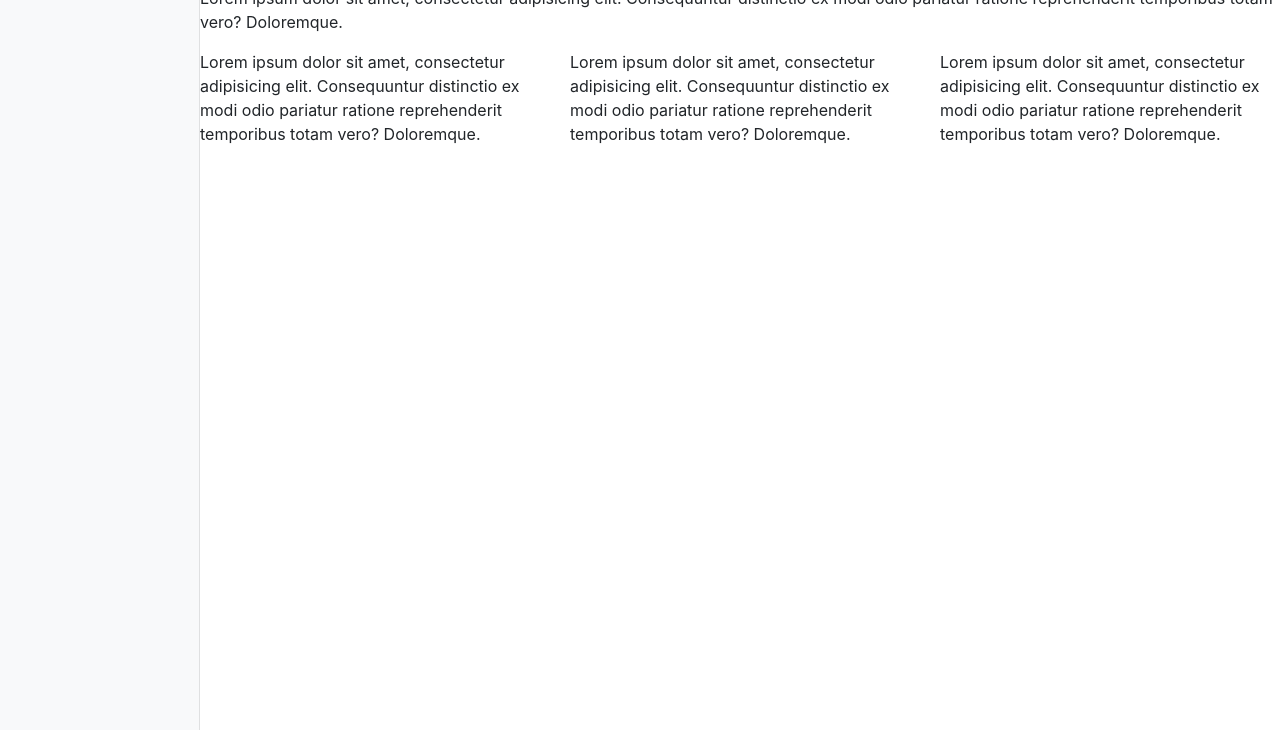
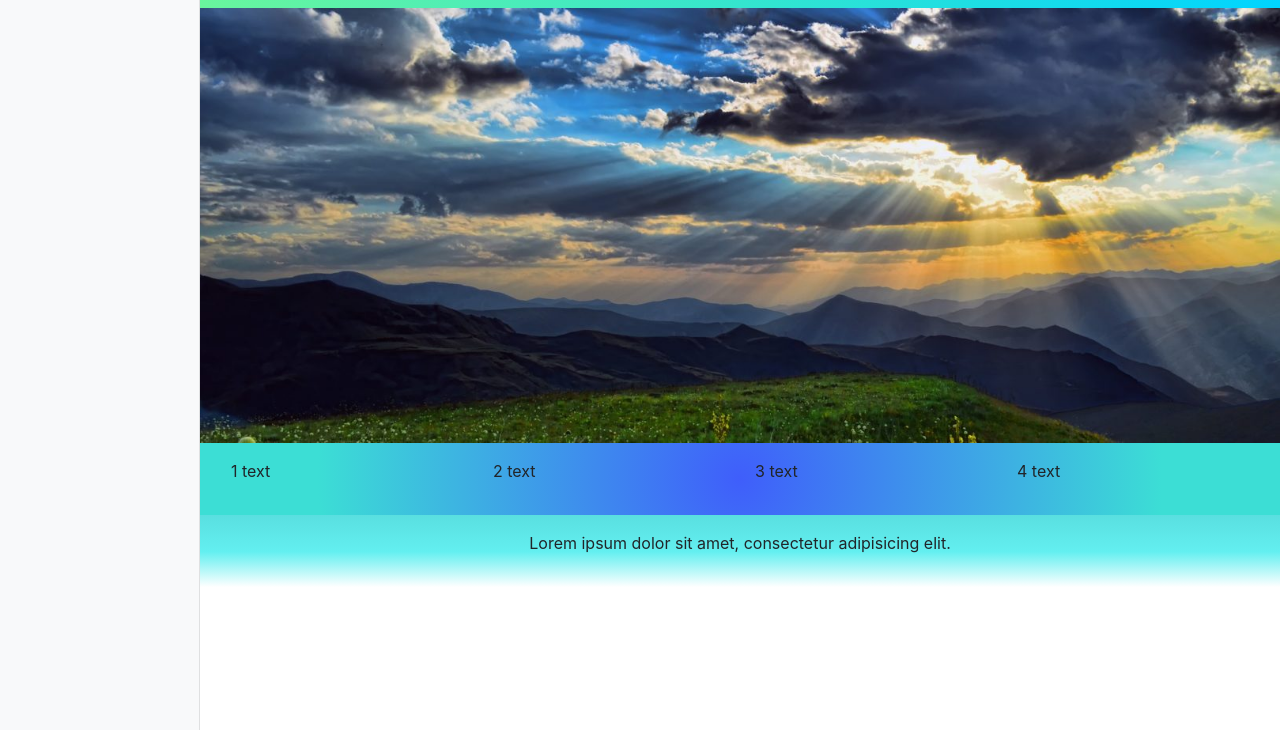
Before and after one commit to Mirror-Image/js-site-constructor, a website built with webpack: page src/index.html in a window 1280 px wide. Shown: the part 70-800 px from the top of the page. Built offline with nearby package versions, Linux system fonts and the light colour scheme.

Commit message:
add model

```diff
--- a/package.json
+++ b/package.json
@@ -23,6 +23,7 @@
   "homepage": "https://github.com/Mirror-Image/js-site-constructor#readme",
   "devDependencies": {
     "css-loader": "^4.2.2",
+    "file-loader": "^6.0.0",
     "html-webpack-plugin": "^4.3.0",
     "style-loader": "^1.2.1",
     "webpack": "^4.44.1",
--- /dev/null
+++ b/src/classes/blocks.js
@@ -0,0 +1,62 @@
+import {col, row} from "../utils";
+
+class Block {
+  constructor(value, options) {
+    this.value = value;
+    this.options = options;
+  }
+
+  toHTML() {
+    throw new Error("Method toHTML must be implemented!");
+  }
+}
+
+export class TitleBlock extends Block {
+  constructor(value, options) {
+    super(value, options);
+  }
+
+  toHTML() {
+    const {tag, styles} = this.options;
+
+    return row(col(`
+      <${tag}>${this.value}</${tag}>
+    `), styles);
+  }
+}
+
+export class ImageBlock extends Block {
+  constructor(value, options) {
+    super(value, options);
+  }
+
+  toHTML() {
+    const {alt, styles, imageStyles} = this.options;
+    const html = `<img src="${this.value}" alt="${alt}" style="${imageStyles}"/>`;
+
+    return row(html, styles);
+  }
+}
+
+export class TextColumnsBlock extends Block {
+  constructor(value, options) {
+    super(value, options);
+  }
+
+  toHTML() {
+    const html = this.value.map(item => col(`<p>${item}</p>`))
+    return row(html.join(" "), this.options.styles);
+  }
+}
+
+export class TextBlock extends Block {
+  constructor(value, options) {
+    super(value, options);
+  }
+
+  toHTML() {
+    return row(col(`
+    <p>${this.value}</p>
+  `), this.options.styles);
+  }
+}
--- a/src/index.html
+++ b/src/index.html
@@ -13,29 +13,7 @@
 		<div id="panel" class="bg-light sidebar">
 
 		</div>
-		<div id="site" class="content">
-			<div class="row">
-				<div class="col-sm">
-					<h1>Test Title</h1>
-				</div>
-			</div>
-			<div class="row">
-				<div class="col-sm">
-					<p>Lorem ipsum dolor sit amet, consectetur adipisicing elit. Consequuntur distinctio ex modi odio pariatur ratione reprehenderit temporibus totam vero? Doloremque.</p>
-				</div>
-			</div>
-			<div class="row">
-				<div class="col-sm">
-					<p>Lorem ipsum dolor sit amet, consectetur adipisicing elit. Consequuntur distinctio ex modi odio pariatur ratione reprehenderit temporibus totam vero? Doloremque.</p>
-				</div>
-				<div class="col-sm">
-					<p>Lorem ipsum dolor sit amet, consectetur adipisicing elit. Consequuntur distinctio ex modi odio pariatur ratione reprehenderit temporibus totam vero? Doloremque.</p>
-				</div>
-				<div class="col-sm">
-					<p>Lorem ipsum dolor sit amet, consectetur adipisicing elit. Consequuntur distinctio ex modi odio pariatur ratione reprehenderit temporibus totam vero? Doloremque.</p>
-				</div>
-			</div>
-		</div>
+		<div id="site" class="content"></div>
 	</div>
 </body>
 </html>
--- a/src/index.js
+++ b/src/index.js
@@ -1 +1,6 @@
+import {model} from "./model";
 import "./styles/main.css";
+
+const site = document.querySelector("#site");
+
+model.forEach(block => site.insertAdjacentHTML("beforeend", block.toHTML()));
--- /dev/null
+++ b/src/model.js
@@ -0,0 +1,27 @@
+import image from "./assets/turkey.jpg";
+import {
+  ImageBlock,
+  TextBlock,
+  TextColumnsBlock,
+  TitleBlock
+} from "./classes/blocks";
+
+const text = "Lorem ipsum dolor sit amet, consectetur adipisicing elit.";
+
+export const model = [
+  new TitleBlock("Test Title", {
+    tag: "h2",
+    styles: "padding: 1rem; background: linear-gradient(90deg, rgba(2,0,36,1) 0%, rgba(105,246,157,1) 0%, rgba(0,212,255,1) 100%); color: #fff; text-align: center; text-shadow: 2px 2px 5px black;"
+  }),
+  new ImageBlock(image, {
+    styles: "padding 2rem 0;",
+    alt: "my image",
+    imageStyles: "width: 100%;"
+  }),
+  new TextColumnsBlock(["1 text", "2 text", "3 text", "4 text",], {
+    styles: "padding: 1rem; background: radial-gradient(circle, rgba(63,94,251,1) 0%, rgba(60,222,213,1) 78%);"
+  }),
+  new TextBlock(text, {
+    styles: "padding: 1rem; background: linear-gradient(180deg, rgba(89,223,224,1) 0%, rgba(99,239,240,1) 51%, rgba(255,255,255,1) 100%); text-align: center;"
+  }),
+];
--- /dev/null
+++ b/src/utils.js
@@ -0,0 +1,7 @@
+export function row(content, styles = "") {
+  return `<div class="row m-0" style="${styles}">${content}</div>`;
+}
+
+export function col(content) {
+  return `<div class="col-sm">${content}</div>`;
+}
--- a/webpack.config.js
+++ b/webpack.config.js
@@ -21,6 +21,14 @@ module.exports = {
         test: /\.css$/i,
         use: ['style-loader', 'css-loader'],
       },
+      {
+        test: /\.(png|jpe?g|gif)$/i,
+        use: [
+          {
+            loader: 'file-loader',
+          },
+        ],
+      },
     ],
   }
 }
```
Also changed, not shown: src/templates.js (added, +34 -0 lines), src/assets/turkey.jpg (added), 1 other file.
